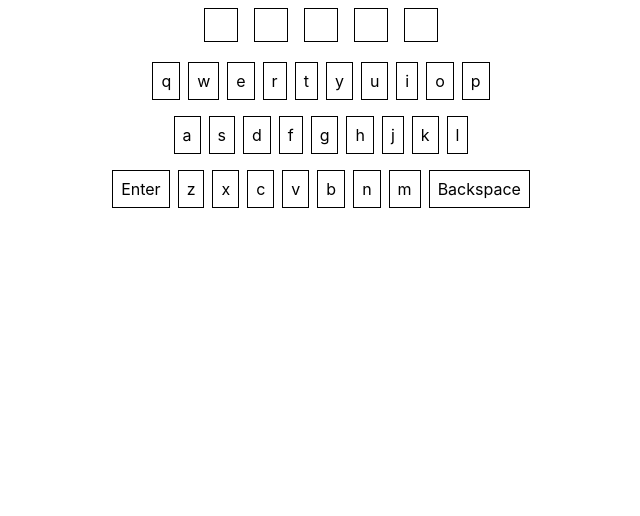
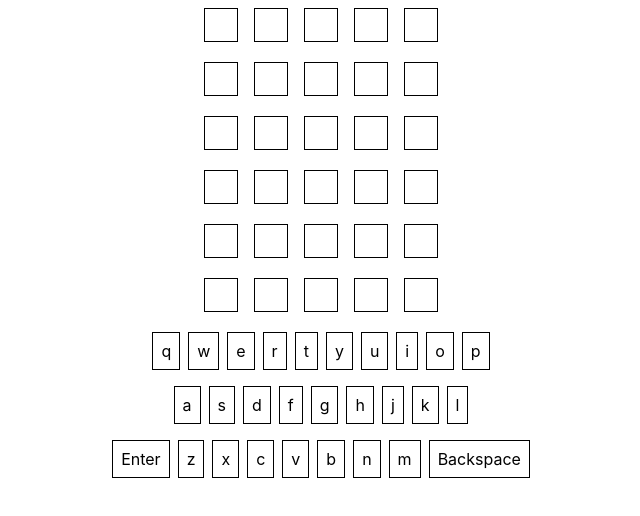
Before and after one commit to loaizageorge/wordle-clone, a React (Create React App) app: page / in a window 1280 px wide. Shown: the top 516 px of the page, without its empty margins (319-959 px from the left). Built offline with nearby package versions, Linux system fonts and the light colour scheme.

Commit message:
feature: save old guesses and move onto next row

```diff
--- a/src/Components/Gameboard.tsx
+++ b/src/Components/Gameboard.tsx
@@ -7,6 +7,7 @@ import Guess from './Guess'
 // set these themselves as a way of increasing / decreasing the difficulty
 const MAX_GUESSES = 6;
 const WORD_LENGTH = 5;
+const ACTUAL_WORD = 'WORDL';
 
 /**
  * updateGuess is passed down to Keyboard which passes it down to KeyTitle
@@ -16,11 +17,33 @@ const WORD_LENGTH = 5;
  */
 export default function Gameboard() {
   const [guess, updateGuess] = useState([]);
+  const [attempt, updateAttemptCount] = useState(0);
+  const [prevGuesses, addGuess] = useState([[]]);
+
+  function checkGuess() {
+    // TODO: hit the dictionary API to see if this is a real world
+    const correct = guess.join('').toUpperCase() === ACTUAL_WORD;
+    if (correct) {
+      alert('You win!');
+    } else {
+      // save the guess to render with hints
+      if (prevGuesses[0].length) {
+        addGuess([...prevGuesses, guess]);
+      } else {
+        addGuess([guess]);
+      }
+
+      updateGuess([]);
+      // move onto the next guess
+      updateAttemptCount(attempt+1);
+
+    }
+  }
 
   return (
     <div>
-      <Guess wordLength={WORD_LENGTH} currentGuess={guess}/>
-      <Keyboard guess={guess} onKeyPressCustom={updateGuess}/>
+      <Guess guesses={MAX_GUESSES} wordLength={WORD_LENGTH} currentGuess={guess} attempt={attempt}/>
+      <Keyboard guess={guess} onKeyPressCustom={updateGuess} checkGuess={checkGuess} />
     </div>
   )
 }
--- a/src/Components/Guess.tsx
+++ b/src/Components/Guess.tsx
@@ -1,24 +1,33 @@
 import GuessTile from './GuessTile'
+import styled from 'styled-components'
+import GuessRow from './GuessRow'
 
 interface GuessProps {
+  attempt: number,
+  currentGuess: string[],
+  guesses: number,
   wordLength: number,
-  currentGuess: string[]
 }
 
-export default function Guess({wordLength, currentGuess}: GuessProps) {
+const GuessRowStyles = styled.div`
+  display: flex;
+  flex-direction: column;
+`;
+
+export default function Guess({attempt, currentGuess, wordLength, guesses}: GuessProps) {
   // Apparently this is better for iterating in a react render rather than just a for loop?
   // https://stackoverflow.com/a/30651275
-  const iterator =  Array(wordLength).fill(0);
+  const guessRowIterator = Array(guesses).fill(0);
+
   return (
     <div>
       {
-        iterator.map((_: number, index: number) => {
-          // We want to render out all the squares for a guess, so check
-          // the guess length so we're not accidentally going out of bounds
-          if (currentGuess[index] !== undefined) {
-            return <GuessTile letter={currentGuess[index]} />
-          }
-          return <GuessTile letter={''} />
+        guessRowIterator.map((_:number, index: number) => {
+          const active = index === attempt;
+          return <GuessRowStyles>
+            <GuessRow active={active} currentGuess={currentGuess} guesses={guesses} wordLength={wordLength} />
+          </GuessRowStyles>
+
         })
       }
     </div>
--- /dev/null
+++ b/src/Components/GuessRow.tsx
@@ -0,0 +1,26 @@
+import GuessTile from './GuessTile'
+
+interface GuessRowProps {
+  currentGuess: string[],
+  guesses: number,
+  wordLength: number,
+  active: boolean,
+}
+
+export default function GuessRow({active, currentGuess, guesses, wordLength}: GuessRowProps) {
+  const worldLengthIterator = Array(wordLength).fill(0);
+  return (
+    <div>
+    {
+       worldLengthIterator.map((_: number, index: number) => {
+        // We want to render out all the squares for a guess, so check
+        // the guess length so we're not accidentally going out of bound
+        if (active && currentGuess[index] !== undefined) {
+          return <GuessTile letter={currentGuess[index]} />
+        }
+        return <GuessTile letter={''} />
+      })
+    }
+    </div>
+  )
+}
--- a/src/Components/KeyTile.tsx
+++ b/src/Components/KeyTile.tsx
@@ -1,6 +1,7 @@
 import styled from 'styled-components';
 
 interface KeyTileProps {
+  checkGuess: Function,
   letter: string,
   onKeyPressCustom: Function,
   guess: string[]
@@ -17,7 +18,7 @@ const KeyTileStyles = styled.span`
 
 
 
-const KeyTile = ({letter, onKeyPressCustom, guess}: KeyTileProps) => {
+const KeyTile = ({letter, onKeyPressCustom, guess, checkGuess}: KeyTileProps) => {
   function onClickHandler() {
     if (letter === 'Backspace') {
       // remove the last guessed letter
@@ -26,10 +27,9 @@ const KeyTile = ({letter, onKeyPressCustom, guess}: KeyTileProps) => {
       console.log(removed);
       onKeyPressCustom(removed);
     } else if (letter === 'Enter') {
-      // TODO
-      console.log('enter');
+      checkGuess();
     } else {
-      onKeyPressCustom([...guess, letter]);
+      onKeyPressCustom(guess.concat(letter));
     }
   }
   return (
--- a/src/Components/Keyboard.tsx
+++ b/src/Components/Keyboard.tsx
@@ -2,6 +2,7 @@ import KeyTile from './KeyTile';
 import styled from 'styled-components';
 
 interface KeyBoardProps {
+  checkGuess: Function,
   onKeyPressCustom: Function,
   guess: string[],
 }
@@ -15,7 +16,7 @@ const KeyboardRowStyles = styled.div`
   margin: .25rem;
 `
 
-export default function Keyboard({onKeyPressCustom, guess}: KeyBoardProps) {
+export default function Keyboard({onKeyPressCustom, guess, checkGuess}: KeyBoardProps) {
   // explicitly rendering out which keys I want in each row to keep consistency
   // across all responsive sizes
   const keyboardFirstRow: string[] = ['q','w','e','r','t','y','u','i','o','p',];
@@ -27,7 +28,12 @@ export default function Keyboard({onKeyPressCustom, guess}: KeyBoardProps) {
       <KeyboardRowStyles>
         {
           row.map((key) => {
-            return <KeyTile guess={guess} onKeyPressCustom={onKeyPressCustom} letter={key}/>
+            return <KeyTile
+              checkGuess={checkGuess}
+              guess={guess}
+              onKeyPressCustom={onKeyPressCustom}
+              letter={key}
+            />
           })
         }
     </KeyboardRowStyles>
```
Also changed, not shown: 1 other file (tests, documents, lock files or other folders).
